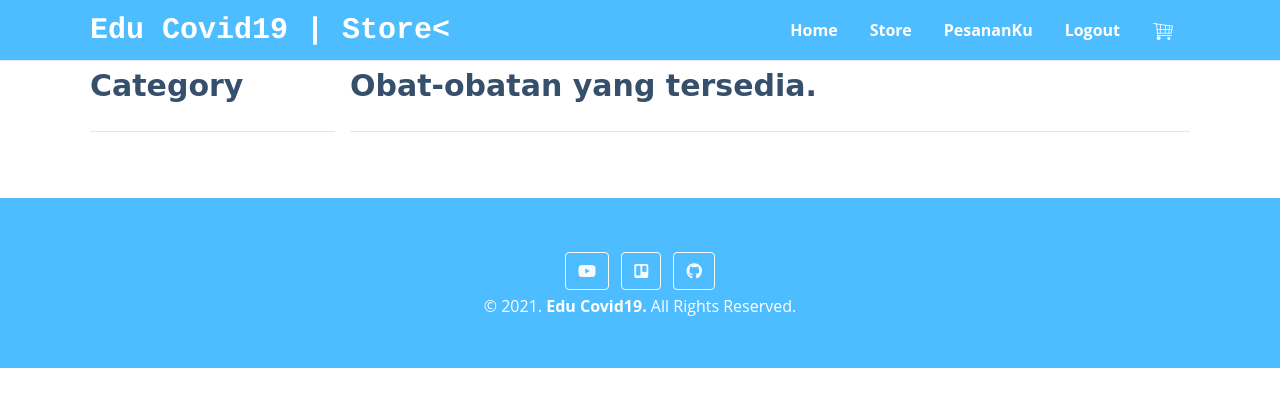
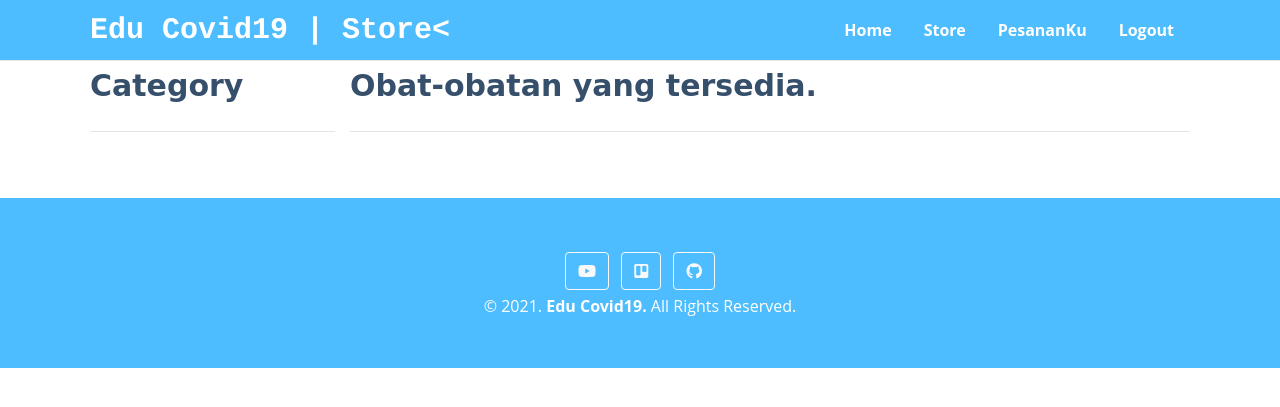
Before and after one commit to rifqimuhamad/ProjekAkhir, a PHP site: page /index.php in a window 1280 px wide. Shown: the top 407 px of the page. Run offline with PHP 8.4, Linux system fonts and the light colour scheme; the visitor is signed in with stand-in values (Sample User, id 1); data that the repository does not hold is empty; some libraries are stand-ins or nearby versions.

Commit message:
Update index.php

```diff
--- a/index.php
+++ b/index.php
@@ -92,14 +92,9 @@
                                     <li><a href='".base_urls."?page=mainstore' style='text-decoration:none'>Store</a></li>
                                     <li><a href='".base_urls."?module=pesanan&action=list' style='text-decoration:none'>PesananKu</a></li>
                                     <li><a href='".base_url."logout.php' style='text-decoration:none'>Logout</a></li>
-                                    <li>
-                                        <a href='".base_url."?page=keranjang' id='button-keranjang'>
-                                            <img src='".base_url."/assets/img/icon/cart.png' />";
-                                                if($totalBarang != 0){
-                                                    echo "<span class='total-barang'>$totalBarang</span>";
-                                                }
-                echo "                  </a>
-                                    </li>
+                                    ";
+
+                echo "
                                 </ul>
                             </div>
                         </div>
```
